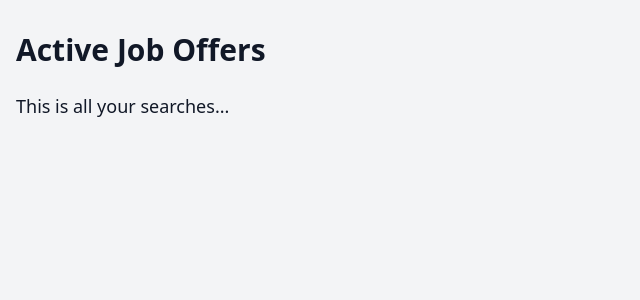
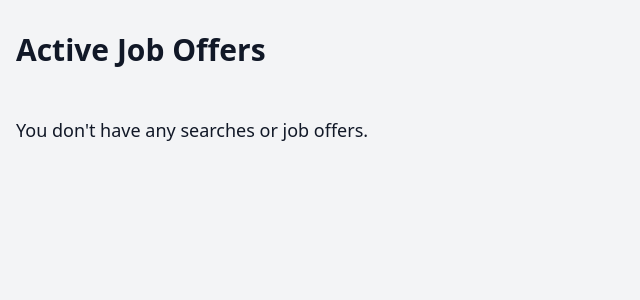
Before and after one commit to Bootcamp-IA-P4/Project-Web-Scraping-ALLA, a Django app: page /search/offers/ in a window 1280 px wide. Shown: the top 300 px of the page, without its empty margins (0-640 px from the left). Run offline with Django 4.2, Linux system fonts and the light colour scheme; data that the repository does not hold is empty; some libraries are stand-ins or nearby versions.

Commit message:
feat: added button to reset data in job_list.html

```diff
--- a/scraper_project/scraper/templates/scraper/job_list.html
+++ b/scraper_project/scraper/templates/scraper/job_list.html
@@ -11,13 +11,26 @@
     <div class="container mx-auto mt-8 px-4">
         <h1 class="text-3xl font-semibold mb-6">Active Job Offers</h1>
 
-        {% if search_term %}
-            <p class="text-lg"><strong>Results for: </strong>{{ search_term }}</p>
-        {% else %}
-            <p class="text-lg">This is all your searches...</p>
+        <div class="mb-6">
+            {% if search_term %}
+                <p class="text-lg"><strong>Results for: </strong>{{ search_term }}</p>
+            {% elif offers %}
+                <p class="text-lg">This is all your searches...</p>
+            {% endif %}
+        </div>
+
+        {% if offers %}
+        <div class="mt-4">
+            <form method="POST" action="{% url 'reset_search_data' %}">
+                {% csrf_token %}
+                <button type="submit" class="px-4 py-2 bg-red-500 text-white rounded-lg hover:bg-red-600 transition duration-300">
+                    Reset All Search Data
+                </button>
+            </form>
+        </div>
         {% endif %}
 
-        <div class="grid grid-cols-1 sm:grid-cols-2 lg:grid-cols-3 gap-6">
+        <div class="grid grid-cols-1 sm:grid-cols-2 lg:grid-cols-3 gap-6 mt-6">
             {% for offer in offers %}
             <div class="bg-white p-6 rounded-lg shadow-lg hover:shadow-2xl transition duration-300">
                 <div class="text-xl font-semibold mb-4">{{ offer.title }}</div>
@@ -43,9 +56,15 @@
             </div>
             {% endfor %}
         </div>
+
+        {% if not search_term and not offers %}
+        <p class="text-lg mt-6">You don't have any searches or job offers.</p>
+        {% endif %}
     </div>
 </body>
 </html>
+
+
 
 
 <!-- <div>
--- a/scraper_project/scraper/urls.py
+++ b/scraper_project/scraper/urls.py
@@ -4,4 +4,5 @@ from . import views
 urlpatterns = [
     path('', views.job_search, name='job_search'),
     path('offers/', views.job_list, name='job_list'),
+    path('reset/', views.reset_search_data, name='reset_search_data'),
 ]
--- a/scraper_project/scraper/views.py
+++ b/scraper_project/scraper/views.py
@@ -7,6 +7,7 @@ from selenium.webdriver.support.ui import WebDriverWait
 from selenium.webdriver.support import expected_conditions as EC
 import undetected_chromedriver as uc
 from selenium.webdriver.chrome.options import Options
+from django.http import HttpResponse
 
 def job_search(request):
     if request.method == 'POST':
@@ -108,3 +109,11 @@ def job_list(request):
         offers = JobOffer.objects.all().order_by('-search_date')
 
     return render(request, 'scraper/job_list.html', {'offers': offers, 'search_term': search_term})
+
+
+def reset_search_data(request):
+    if request.method == 'POST':
+        JobOffer.objects.all().delete()
+
+        return redirect(reverse('job_list'))
+    return HttpResponse(status=405)
```
